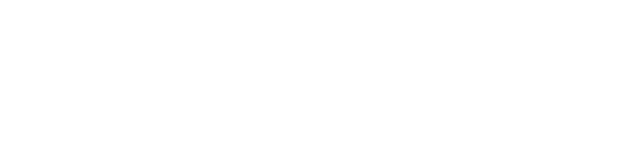
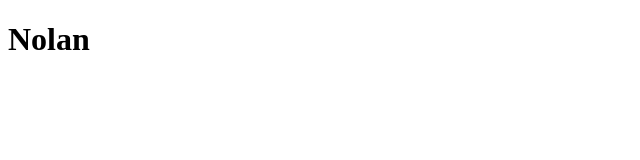
Before and after one commit to divtec-cejef/cv-01-html-Nolandivtec, a plain HTML site: page index.html in a window 1280 px wide. Shown: the whole page, without its empty margins (0-640 px from the left). Drawn offline with Linux system fonts and the light colour scheme.

Commit message:
titre principal

```diff
--- a/index.html
+++ b/index.html
@@ -5,6 +5,7 @@
     <title>CV</title>
 </head>
 <body>
+    <h1>Nolan</h1>
 
 </body>
 </html>
```
